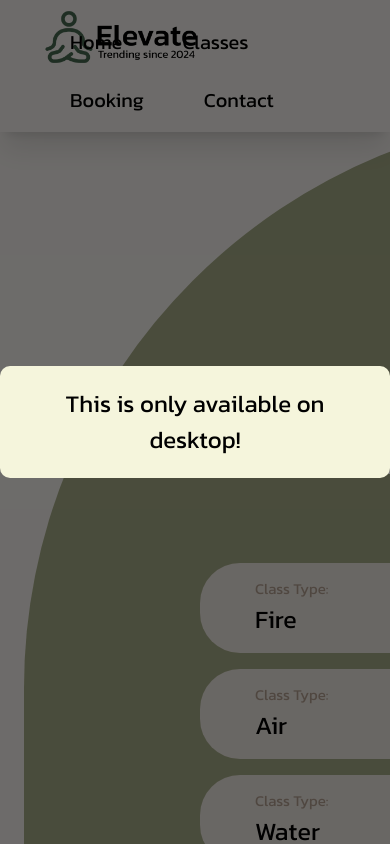
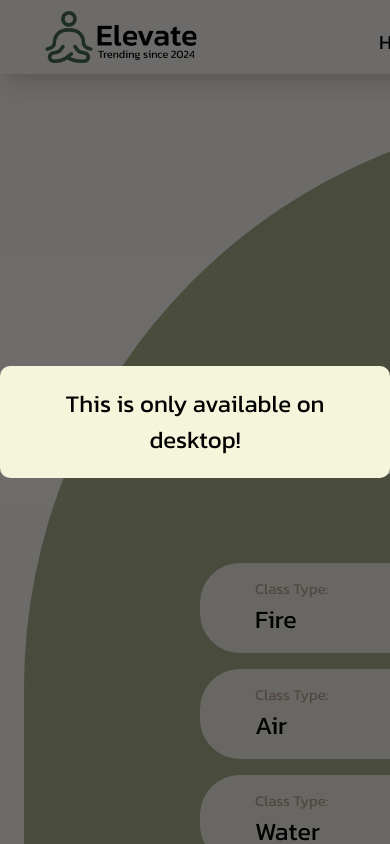
Before and after one commit to Carlie16604/Elevate, a React (Vite) app: page /Booking in a window 390 px wide. Shown: the top 844 px of the page. Built offline with nearby package versions, Linux system fonts and the light colour scheme.

Commit message:
implemented responsive design in NavBar

```diff
--- a/src/index.css
+++ b/src/index.css
@@ -187,6 +187,7 @@
   border-radius: 10px;
   text-align: center;
   font-size: 1.5rem;
+  font-weight: 500;
 }
 
 @media (max-width: 1200px) {
--- a/src/pages/Components/NavBar.jsx
+++ b/src/pages/Components/NavBar.jsx
@@ -14,7 +14,7 @@ const NavBar = () => {
 
     return (
         <>
-            <div className='p-0 w-full fixed z-50 shadow-xl'>
+            <div className='p-0 w-full fixed z-50 shadow-xl min-w-[1200px]'>
                 <div className='px-10 py-2'>
                     <Link to='/' onClick={ goTop }>
                         <img src={Logo} alt='Elevate Logo' className='absolute h-[58px]'/>
```
